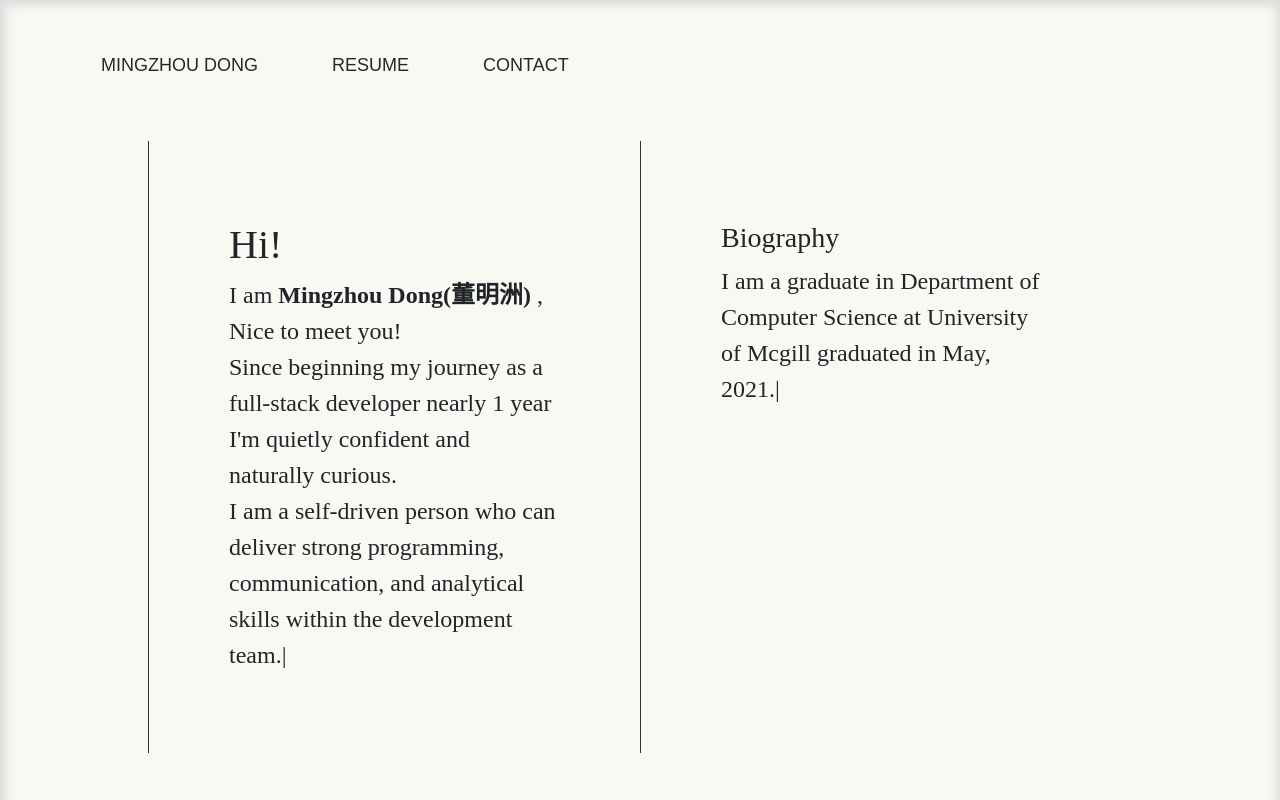
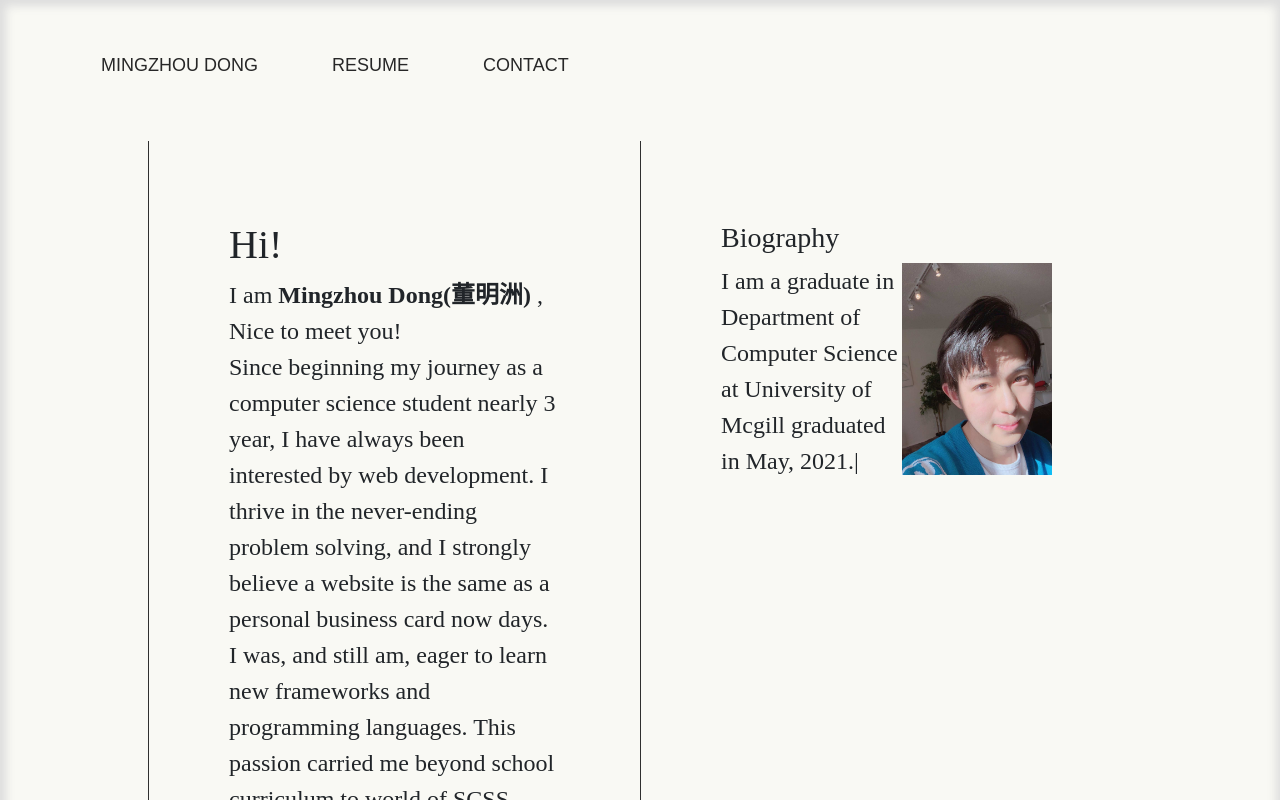
Before and after one commit to DongMZ1/personalweb2.0, a React (Create React App) app: page / in a window 1280 px wide. Shown: the top 800 px of the page. Built offline with nearby package versions, Linux system fonts and the light colour scheme; a web font is replaced by a local one.

Commit message:
personal website done

```diff
--- a/src/App.js
+++ b/src/App.js
@@ -11,6 +11,7 @@ function App() {
   useEffect(
     ()=>{
       AOS.init({duration: 1000});
+      setTimeout(()=>{ AOS.refresh()}, 7000)
     },[]
   )
 
--- a/src/SCSS/main.scss
+++ b/src/SCSS/main.scss
@@ -18,6 +18,11 @@ body{
 }
 
 .mingzhoudong{
+    img{
+       width: 150px;
+       float: right;
+
+    };
     font-family: 'Annie Use Your Telescope';
     font-size: 1.5rem;
     font: 700;
--- a/src/component/MingzhouDong.js
+++ b/src/component/MingzhouDong.js
@@ -1,6 +1,7 @@
 import React from 'react'
 import '../SCSS/main.scss'
 import Typist from 'react-typist';
+import image from '../tx.jpg'
 
 const MingzhouDong = () =>{
     return(
@@ -8,9 +9,12 @@ const MingzhouDong = () =>{
             <div className='col-sm'>
                 <Typist avgTypingDelay={1}>
                 <h1>Hi!</h1> I am <b> Mingzhou Dong(董明洲) </b>, Nice to meet you! <br />
-                Since beginning my journey as a full-stack developer nearly 1 year
+                Since beginning my journey as a computer science student nearly 3 year,
+                I have always been interested by web development. I thrive in the never-ending problem solving, and
+                I strongly believe a website is the same as a personal business card now days.
                 <br />
-                I'm quietly confident and naturally curious.
+                I was, and still am, eager to learn new frameworks and programming languages. This passion carried me beyond
+                school curriculum to world of SCSS, Reactjs, Nodejs and MongoDB.
                 <br />
                 I am a self-driven person who can deliver strong programming, communication, and analytical skills within
                  the development team.
@@ -19,6 +23,7 @@ const MingzhouDong = () =>{
             <div className='col-sm'>
             <Typist avgTypingDelay={1}>
                 <h3>Biography</h3>
+                <img src={image} />
                 I am a graduate in Department of Computer Science at University of
                 Mcgill graduated in May, 2021.
                 </Typist>
```
Also changed, not shown: src/touxiang.jpg (deleted), src/tx.jpg (added).
